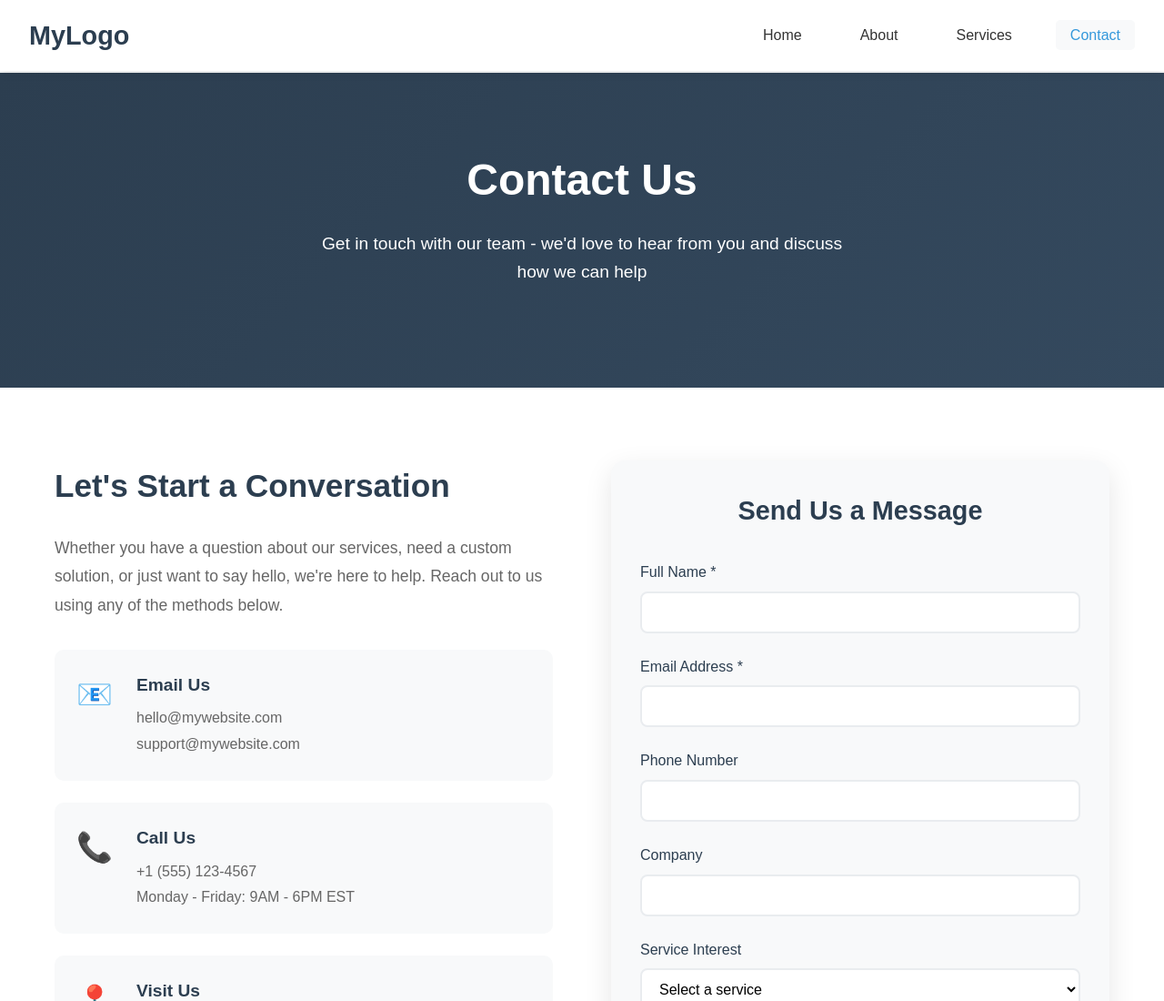
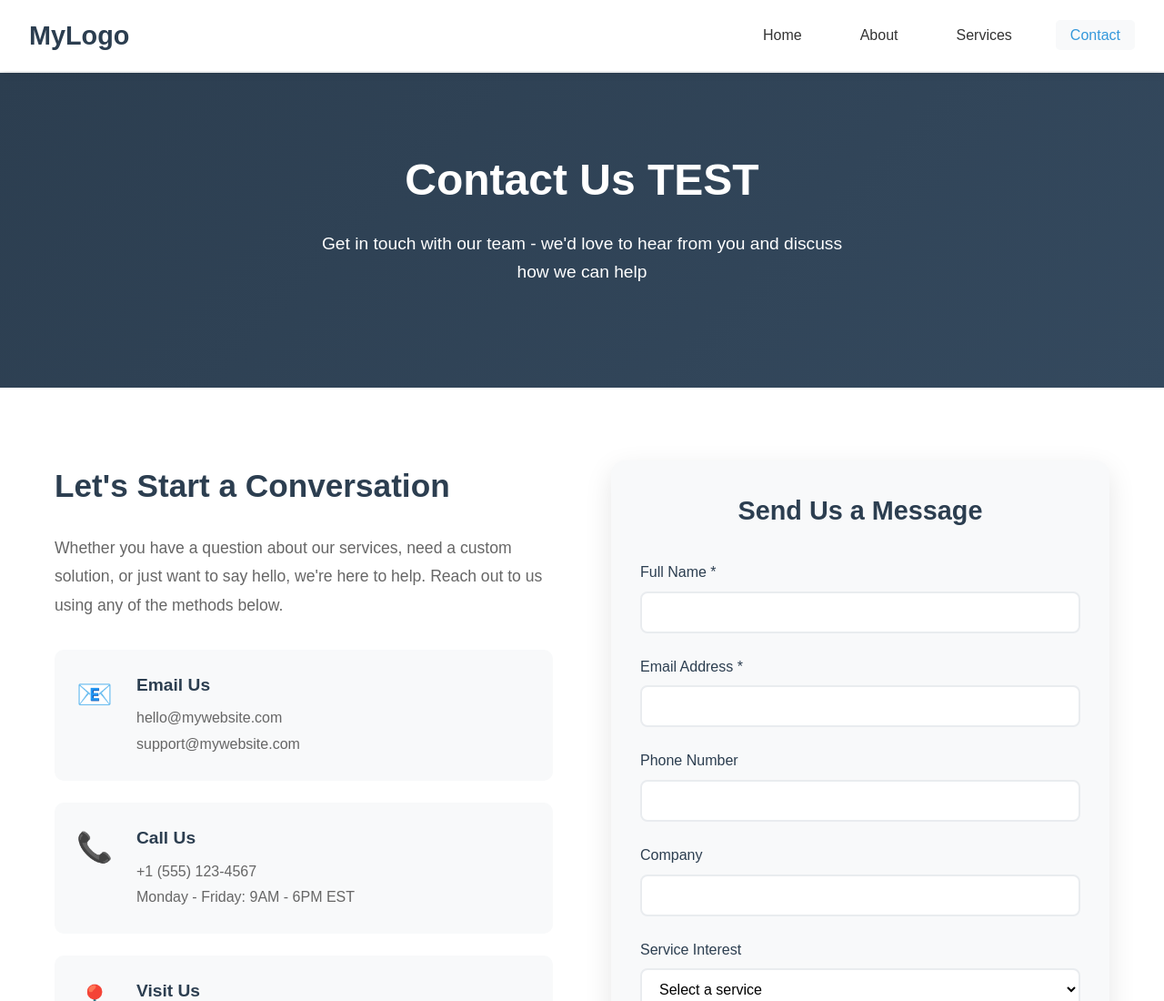
Before and after one commit to noodles-4liph/Claude-Site, a plain HTML site: page contact.html in a window 1280 px wide. Shown: the top 1100 px of the page at 91% size. Drawn offline with Linux system fonts and the light colour scheme.

Commit message:
first commit

```diff
--- a/contact.html
+++ b/contact.html
@@ -24,7 +24,7 @@
     <main class="main-content">
         <section class="page-hero">
             <div class="container">
-                <h1>Contact Us</h1>
+                <h1>Contact Us TEST</h1>
                 <p>Get in touch with our team - we'd love to hear from you and discuss how we can help</p>
             </div>
         </section>
```
